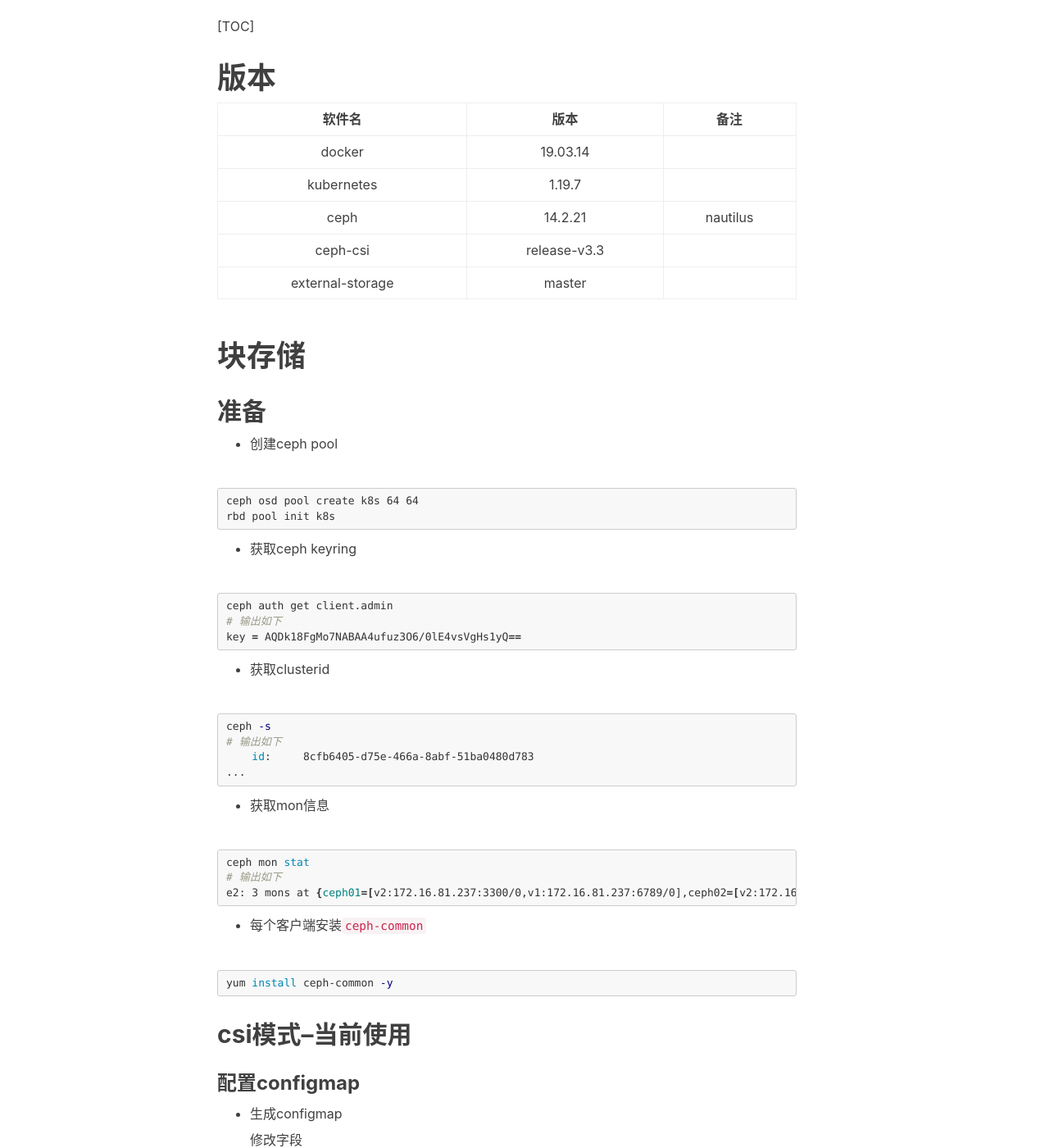
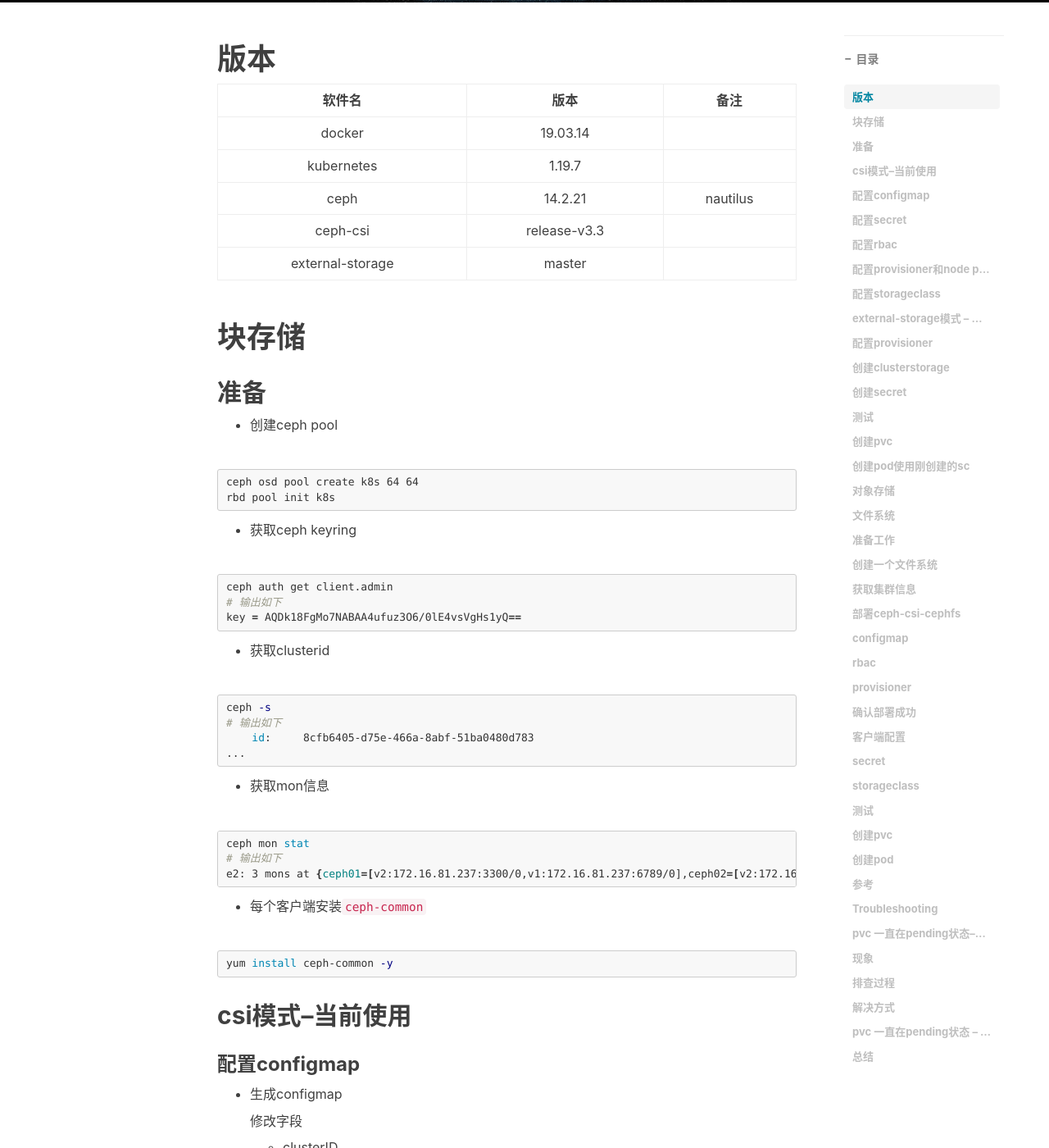
Before and after one commit to elrondwong/elrond.wang, a Jekyll site: the page built from _posts/2021-06-19-Kubernetes集成Ceph.md, in a window 1280 px wide and 1400 px high, scrolled down 454 px. Shown: the whole window at 82% size. Built offline with Jekyll 4.4.1, drawn with Linux system fonts in a browser that asks for light colours; our own code applies the rules of GitHub Pages for plain Markdown files; comment, search, counter and statistics services are not loaded; some of the changed text lies outside the part shown.

Commit message:
docs: 修改文档格式

```diff
--- a/_posts/2021-06-19-Kubernetes集成Ceph.md
+++ b/_posts/2021-06-19-Kubernetes集成Ceph.md
@@ -1,6 +1,9 @@
-
-
-[TOC]
+---
+layout: post
+title: Kubernetes集成Ceph
+catalog: true
+tag: [Ceph, Kubernetes]
+---
 # 版本
 
 |      软件名      |     版本     |   备注   |
```
